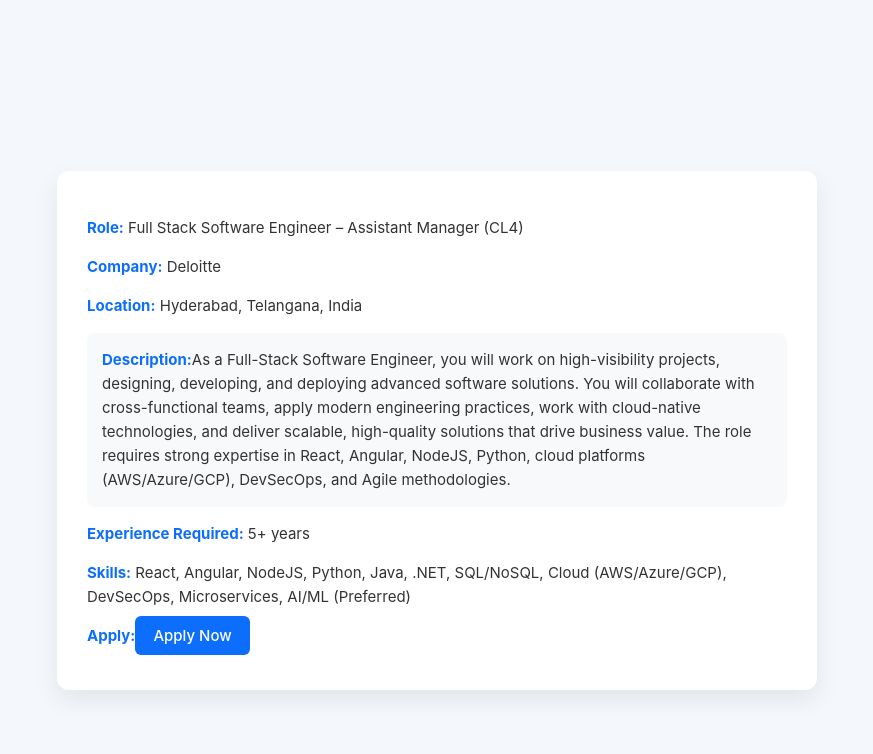
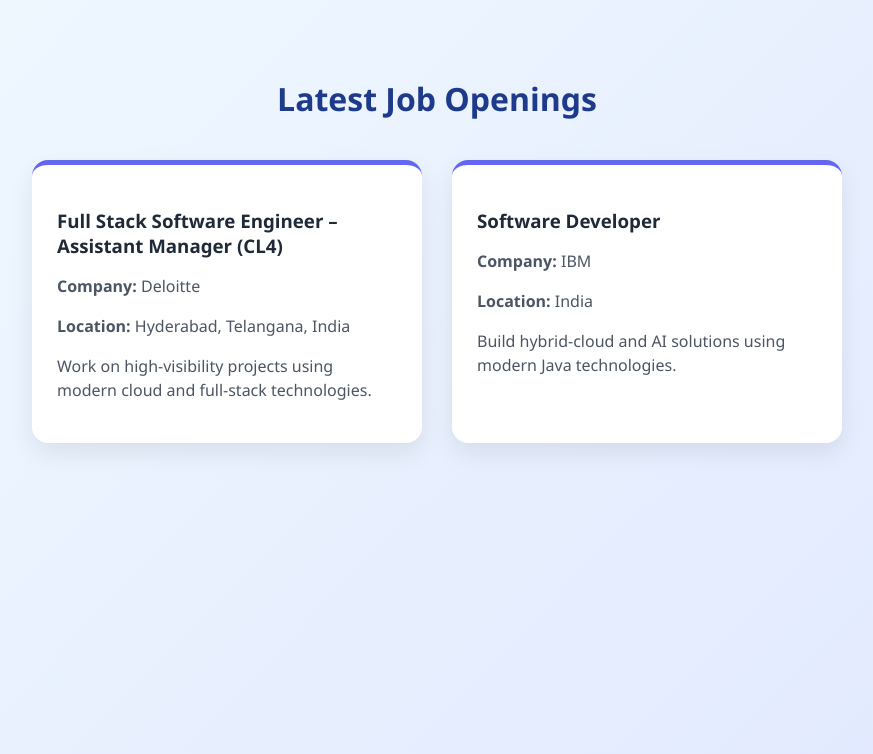
Before and after one commit to Adicshan/jobfind, a React (Create React App) app: page / in a window 1280 px wide. Shown: the top 754 px of the page, without its empty margins (203-1076 px from the left). Built offline with nearby package versions, Linux system fonts and the light colour scheme.

Commit message:
Updated UI and added IBM job card

```diff
--- a/src/Home.css
+++ b/src/Home.css
@@ -1,69 +1,116 @@
-/* Page background */
-.home-container{
-    min-height: 100vh;
-    background: #f4f7fb;
-    display: flex;
-    justify-content: center;
-    align-items: center;
-    padding: 30px;
+.home-container {
+  padding: 50px;
+  min-height: 100vh;
+  background: linear-gradient(135deg, #f0f9ff, #e0e7ff);
+  font-family: "Segoe UI", sans-serif;
 }
 
-/* Card design */
-.jobs{
-    background: #ffffff;
-    width: 700px;
-    padding: 30px;
-    border-radius: 12px;
-    box-shadow: 0 10px 25px rgba(0,0,0,0.08);
-    transition: 0.3s ease;
+/* Title */
+.title {
+  text-align: center;
+  font-size: 32px;
+  margin-bottom: 40px;
+  color: #1e3a8a;
 }
 
-/* Hover effect */
-.jobs:hover{
-    transform: translateY(-5px);
-    box-shadow: 0 15px 30px rgba(0,0,0,0.12);
+/* Cards wrapper */
+.jobs {
+  display: flex;
+  gap: 30px;
+  justify-content: center;
+  flex-wrap: wrap;
 }
 
-/* Paragraph styling */
-.jobs p{
-    font-size: 15px;
-    color: #333;
-    margin-bottom: 12px;
-    line-height: 1.6;
+/* Job Card */
+.job-card {
+  width: 340px;
+  background: white;
+  padding: 25px;
+  border-radius: 16px;
+  cursor: pointer;
+  transition: 0.3s ease;
+  box-shadow: 0 10px 25px rgba(0,0,0,0.08);
+  border-top: 5px solid #6366f1;
 }
 
-/* Title highlight */
-.jobs p b{
-    color: #0d6efd;
+.job-card h3 {
+  color: #1f2937;
+  margin-bottom: 10px;
 }
 
-/* Description */
-.jobs p:nth-child(4){
-    background: #f8f9fa;
-    padding: 15px;
-    border-radius: 8px;
+.job-card p {
+  color: #4b5563;
+  line-height: 1.5;
+}
+
+.job-card:hover {
+  transform: translateY(-10px);
+  box-shadow: 0 18px 40px rgba(0,0,0,0.12);
+}
+
+/* MODAL */
+.modal {
+  position: fixed;
+  top: 0;
+  left: 0;
+  width: 100%;
+  height: 100%;
+  background: rgba(0,0,0,0.45);
+  display: flex;
+  align-items: center;
+  justify-content: center;
+  backdrop-filter: blur(5px);
+}
+
+.modal-content {
+  width: 600px;
+  background: linear-gradient(135deg, #ffffff, #eef2ff);
+  padding: 30px;
+  border-radius: 18px;
+  position: relative;
+  animation: fadeIn 0.3s ease;
+  box-shadow: 0 20px 50px rgba(0,0,0,0.2);
+}
+
+@keyframes fadeIn {
+  from {opacity: 0; transform: scale(0.9);}
+  to {opacity: 1; transform: scale(1);}
+}
+
+/* Close */
+.close {
+  position: absolute;
+  right: 18px;
+  top: 12px;
+  font-size: 26px;
+  cursor: pointer;
+  color: #4f46e5;
+}
+
+/* Text */
+.modal-content h2 {
+  color: #1e3a8a;
+}
+
+.modal-content p {
+  color: #374151;
+  line-height: 1.6;
 }
 
 /* Apply button */
-.jobs a{
-    text-decoration: none;
-    background: #0d6efd;
-    color: #fff;
-    padding: 10px 18px;
-    border-radius: 6px;
-    font-weight: 500;
-    transition: 0.3s;
+.apply-btn {
+  display: inline-block;
+  margin-top: 25px;
+  padding: 12px 24px;
+  background: linear-gradient(135deg, #6366f1, #2563eb);
+  border-radius: 30px;
+  text-decoration: none;
+  color: white;
+  font-weight: 600;
+  transition: 0.3s;
 }
 
-/* Button hover */
-.jobs a:hover{
-    background: #084298;
+.apply-btn:hover {
+  transform: scale(1.05);
+  background: linear-gradient(135deg, #4f46e5, #1d4ed8);
 }
-
-/* Responsive */
-@media(max-width:768px){
-    .jobs{
-        width: 100%;
-        padding: 20px;
-    }
-}
--- a/src/Home.js
+++ b/src/Home.js
@@ -1,42 +1,112 @@
+import React, { useState } from "react";
 import "./Home.css";
-const Home = () => {
+
+const jobsData = [
+    { id: 1,
+    role: "Full Stack Software Engineer – Assistant Manager (CL4)",
+    company: "Deloitte",
+    location: "Hyderabad, Telangana, India",
+    shortDesc:
+      "Work on high-visibility projects using modern cloud and full-stack technologies.",
+    experience: "5+ years",
+    skills:
+      "React, Angular, NodeJS, Python, Java, .NET, Cloud (AWS/Azure/GCP)",
+    apply:
+      "https://usijobs.deloitte.com/en_US/careersUSI/Login?jobId=320953",
+    fullDesc: `As a Full-Stack Software Engineer, you will design, develop and deploy
+    advanced software solutions. You will collaborate with cross-functional teams,
+    apply modern engineering practices, work with cloud-native technologies and
+    deliver scalable, high-quality solutions.`
+  },
+
+  {
+    id: 2,
+    role: "Software Developer",
+    company: "IBM",
+    location: "India",
+    shortDesc:
+      "Build hybrid-cloud and AI solutions using modern Java technologies.",
+    experience: "3–5 years",
+    skills:
+      "Java 8+, Spring, Hibernate, OOP, Multithreading, JSP/Servlets",
+    apply:
+      "https://careers.ibm.com/en_US/careers/JobDetail?jobId=67921",
+    fullDesc: `As a Software Developer at IBM, you will participate in the full
+    software development lifecycle including design, coding, testing and support.
+
+    Responsibilities:
+    • Analyze and improve existing failures
+    • Engage in all SDLC phases
+    • Drive stakeholder discussions
+    • Build scalable cloud & AI solutions
+
+    Requirements:
+    • Java 8+, Spring, Hibernate
+    • Strong OOP concepts
+    • Multithreading, JVM, Collections
+    • Maven, Git, Design Patterns`
+  }
+]
+
+
+export default function Home() {
+  const [selectedJob, setSelectedJob] = useState(null);
+
   return (
     <div className="home-container">
-        <div className="jobs">
-    <p><b>Role:</b> Full Stack Software Engineer – Assistant Manager (CL4)</p>
 
-    <p><b>Company:</b> Deloitte</p>
+      <h2 className="title">Latest Job Openings</h2>
 
-    <p><b>Location:</b> Hyderabad, Telangana, India</p>
+      <div className="jobs">
+         {jobsData.map((job) => (
+          <div
+            className="job-card"
+            key={job.id}
+            onClick={() => setSelectedJob(job)}
+          >
+            <h3>{job.role}</h3>
+            <p><b>Company:</b> {job.company}</p>
+            <p><b>Location:</b> {job.location}</p>
+            <p>{job.shortDesc}</p>
+          </div>
+        ))}
 
-    <p><b>Description:</b>
-        As a Full-Stack Software Engineer, you will work on high-visibility projects,
-        designing, developing, and deploying advanced software solutions. You will
-        collaborate with cross-functional teams, apply modern engineering practices,
-        work with cloud-native technologies, and deliver scalable, high-quality
-        solutions that drive business value. The role requires strong expertise in
-        React, Angular, NodeJS, Python, cloud platforms (AWS/Azure/GCP), DevSecOps,
-        and Agile methodologies.
-    </p>
+      </div>
+        {selectedJob && (
+        <div className="modal">
+          <div className="modal-content">
 
-    <p><b>Experience Required:</b> 5+ years</p>
+            <span
+              className="close"
+              onClick={() => setSelectedJob(null)}
+            >
+              &times;
+            </span>
 
-    <p><b>Skills:</b> React, Angular, NodeJS, Python, Java, .NET, SQL/NoSQL,
-        Cloud (AWS/Azure/GCP), DevSecOps, Microservices, AI/ML (Preferred)
-    </p>
+            <h2>{selectedJob.role}</h2>
 
-    <p><b>Apply:</b>
-        <a href="https://usijobs.deloitte.com/en_US/careersUSI/Login?jobId=320953"
-           target="_blank"
-           rel="noreferrer">
-           Apply Now
-        </a>
-    </p>
-</div>
+            <p><b>Company:</b> {selectedJob.company}</p>
+            <p><b>Location:</b> {selectedJob.location}</p>
+            <p><b>Experience:</b> {selectedJob.experience}</p>
+            <p><b>Skills:</b> {selectedJob.skills}</p>
 
+            <p className="full-desc">
+              {selectedJob.fullDesc}
+            </p>
+
+            <a
+              href={selectedJob.apply}
+              target="_blank"
+              rel="noreferrer"
+              className="apply-btn"
+            >
+              Apply Now
+            </a>
+
+          </div>
+        </div>
+      )}
 
     </div>
   );
-};
-
-export default Home;
+}
```
